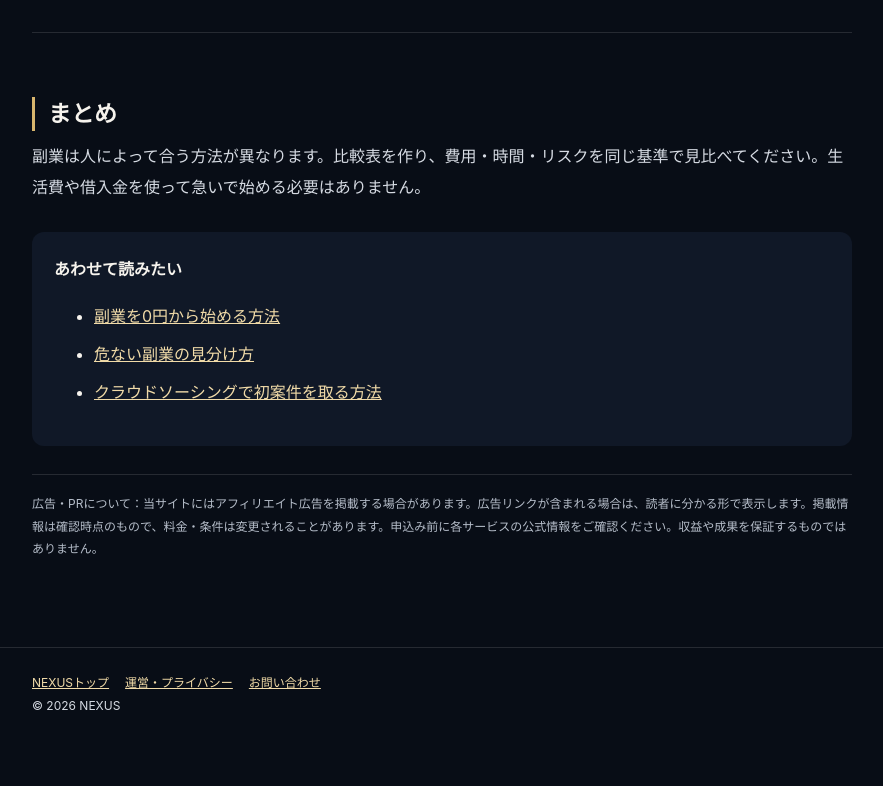
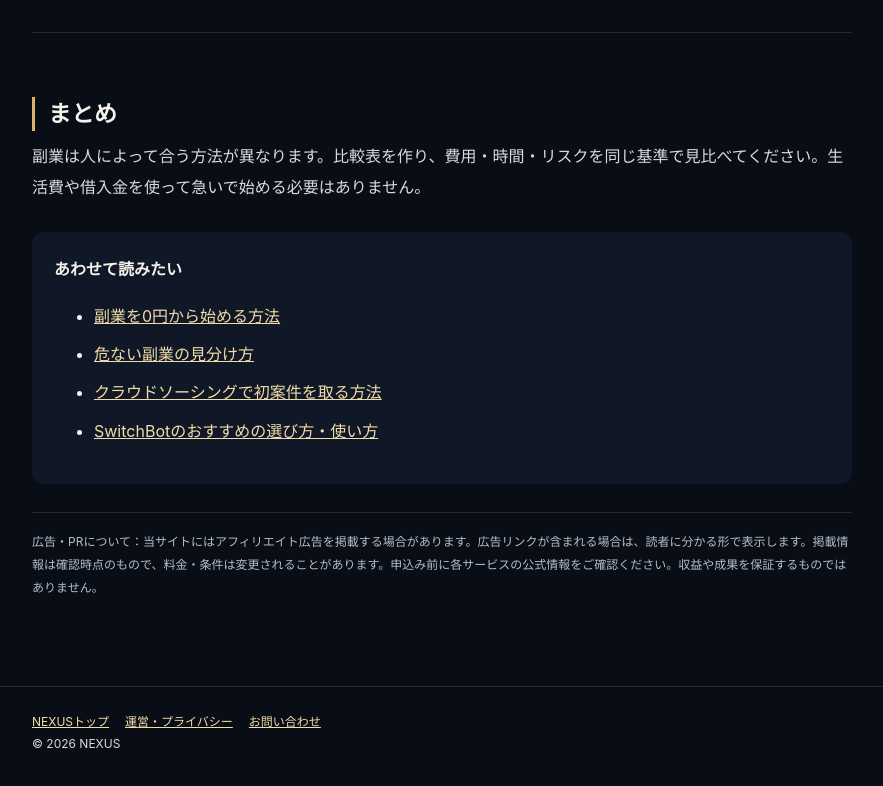
Before and after one commit to bakachinx53-max/my-homepage, a plain HTML site: page articles/sidejob-how-to-choose.html in a window 1280 px wide. Shown: the part 3220-4006 px from the top of the page, without its empty margins (198-1081 px from the left). Before the commit the page ends 3978 px from the top, so only its background shows below. Drawn offline with Linux system fonts and the light colour scheme.

Commit message:
Add relevant internal links to product guides

```diff
--- a/articles/sidejob-how-to-choose.html
+++ b/articles/sidejob-how-to-choose.html
@@ -59,6 +59,7 @@
 <li><a href="https://bakachinx53-max.github.io/my-homepage/articles/start-sidejob-no-cost.html">副業を0円から始める方法</a></li>
 <li><a href="https://bakachinx53-max.github.io/my-homepage/articles/sidejob-scam-checklist.html">危ない副業の見分け方</a></li>
 <li><a href="https://bakachinx53-max.github.io/my-homepage/articles/crowdwork-first-order.html">クラウドソーシングで初案件を取る方法</a></li>
+<li><a href="https://bakachinx53-max.github.io/my-homepage/articles/switchbot-smart-home-guide.html">SwitchBotのおすすめの選び方・使い方</a></li>
 </ul></div>
 <p class="disclosure">広告・PRについて：当サイトにはアフィリエイト広告を掲載する場合があります。広告リンクが含まれる場合は、読者に分かる形で表示します。掲載情報は確認時点のもので、料金・条件は変更されることがあります。申込み前に各サービスの公式情報をご確認ください。収益や成果を保証するものではありません。</p>
 </main>
```
